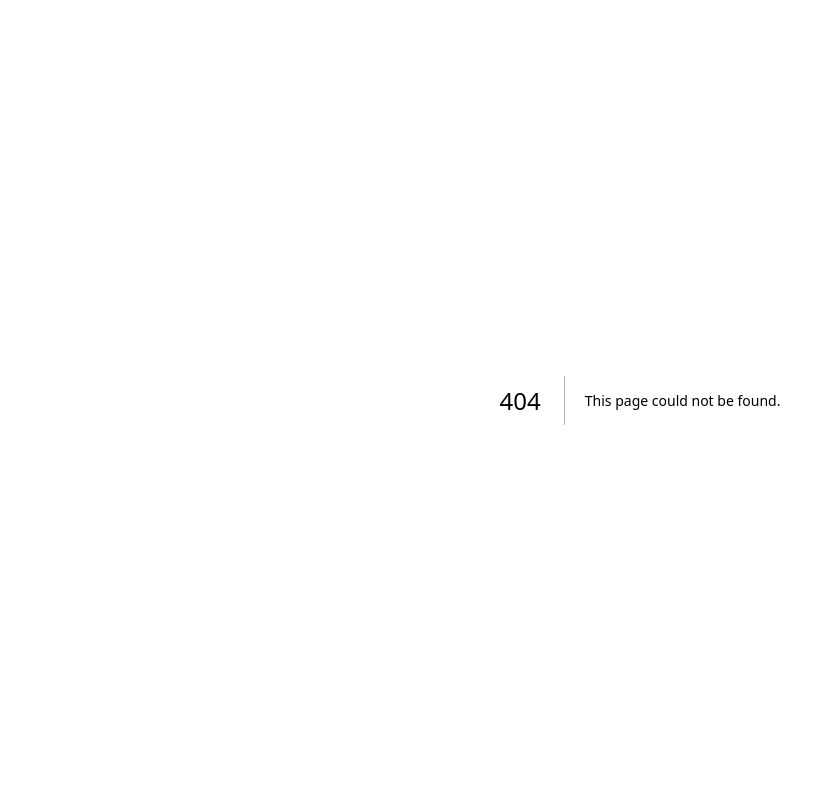
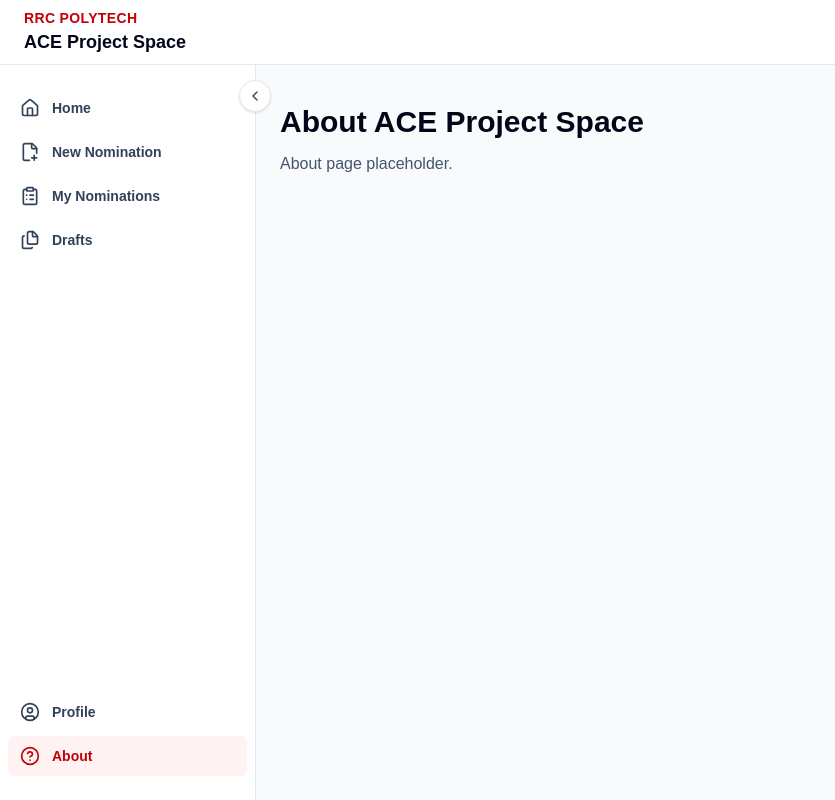
Before and after one commit to harmankaur358/ACE_PROJECT_SPACE, a Next.js app: page /client/about in a window 1280 px wide. Before the commit this address had no page. Shown: the whole page, without its empty margins (0-835 px from the left). Built offline with nearby package versions, Linux system fonts and the light colour scheme.

Commit message:
Created two more pages profile and about page

```diff
--- /dev/null
+++ b/src/app/client/about/page.tsx
@@ -0,0 +1,10 @@
+export default function ClientAboutPage() {
+  return (
+    <main className="mx-auto max-w-6xl px-6 py-10">
+      <h1 className="text-3xl font-bold text-slate-950">
+        About ACE Project Space
+      </h1>
+      <p className="mt-3 text-slate-600">About page placeholder.</p>
+    </main>
+  );
+}
--- /dev/null
+++ b/src/app/client/profile/page.tsx
@@ -0,0 +1,11 @@
+export default function ProfilePage() {
+  return (
+    <main className="mx-auto max-w-6xl px-6 py-10">
+      <h1 className="text-3xl font-bold text-slate-950">Profile</h1>
+
+      <p className="mt-3 text-slate-600">
+        Profile page placeholder.
+      </p>
+    </main>
+  );
+}
--- a/src/components/ClientPortalNav.tsx
+++ b/src/components/ClientPortalNav.tsx
@@ -5,10 +5,12 @@ import { usePathname } from "next/navigation";
 import {
   ChevronLeft,
   ChevronRight,
+  CircleHelp,
   ClipboardList,
   FilePlus2,
   Files,
   Home,
+  UserCircle,
 } from "lucide-react";
 
 type ClientPortalNavProps = {
@@ -33,9 +35,22 @@ const links = [
     icon: ClipboardList,
   },
   {
-    href: "/client/drafts",
+    href: "/client/draft",
     label: "Drafts",
     icon: Files,
+  },
+];
+
+const bottomLinks = [
+  {
+    href: "/client/profile",
+    label: "Profile",
+    icon: UserCircle,
+  },
+  {
+    href: "/client/about",
+    label: "About",
+    icon: CircleHelp,
   },
 ];
 
@@ -57,10 +72,49 @@ function isActiveLink(pathname: string, href: string) {
   }
 
   if (href === "/client/drafts") {
-    return pathname === "/client/drafts" || pathname.startsWith("/client/drafts/");
+    return pathname === "/client/draft" || pathname.startsWith("/client/draft/");
+  }
+
+  if (href === "/client/profile") {
+    return pathname === "/profile";
+  }
+
+  if (href === "/client/about") {
+    return pathname === "/client/about";
   }
 
   return pathname === href;
+}
+
+function NavLink({
+  href,
+  label,
+  icon: Icon,
+  isOpen,
+  isActive,
+}: {
+  href: string;
+  label: string;
+  icon: React.ComponentType<{ className?: string; "aria-hidden"?: boolean }>;
+  isOpen: boolean;
+  isActive: boolean;
+}) {
+  return (
+    <Link
+      href={href}
+      title={label}
+      className={`flex min-h-10 items-center gap-3 rounded-md px-3 text-sm font-semibold transition ${
+        isOpen ? "justify-start" : "justify-center"
+      } ${
+        isActive
+          ? "bg-red-50 text-red-700"
+          : "text-slate-700 hover:bg-slate-100 hover:text-slate-950"
+      }`}
+    >
+      <Icon className="h-5 w-5 shrink-0" aria-hidden={true} />
+      {isOpen ? <span>{label}</span> : null}
+    </Link>
+  );
 }
 
 export default function ClientPortalNav({
@@ -102,30 +156,33 @@ export default function ClientPortalNav({
           )}
         </button>
 
-        <nav className="flex flex-col gap-1 px-2 py-6" aria-label="Client">
-          {links.map((link) => {
-            const Icon = link.icon;
-            const isActive = isActiveLink(pathname, link.href);
-
-            return (
-              <Link
+        <div className="flex h-full flex-col justify-between px-2 py-6">
+          <nav className="flex flex-col gap-1" aria-label="Client">
+            {links.map((link) => (
+              <NavLink
                 key={link.href}
                 href={link.href}
-                title={link.label}
-                className={`flex min-h-10 items-center gap-3 rounded-md px-3 text-sm font-semibold transition ${
-                  isOpen ? "justify-start" : "justify-center"
-                } ${
-                  isActive
-                    ? "bg-red-50 text-red-700"
-                    : "text-slate-700 hover:bg-slate-100 hover:text-slate-950"
-                }`}
-              >
-                <Icon className="h-5 w-5 shrink-0" aria-hidden="true" />
-                {isOpen ? <span>{link.label}</span> : null}
-              </Link>
-            );
-          })}
-        </nav>
+                label={link.label}
+                icon={link.icon}
+                isOpen={isOpen}
+                isActive={isActiveLink(pathname, link.href)}
+              />
+            ))}
+          </nav>
+
+          <nav className="flex flex-col gap-1" aria-label="Client secondary">
+            {bottomLinks.map((link) => (
+              <NavLink
+                key={link.href}
+                href={link.href}
+                label={link.label}
+                icon={link.icon}
+                isOpen={isOpen}
+                isActive={isActiveLink(pathname, link.href)}
+              />
+            ))}
+          </nav>
+        </div>
       </aside>
     </>
   );
```
